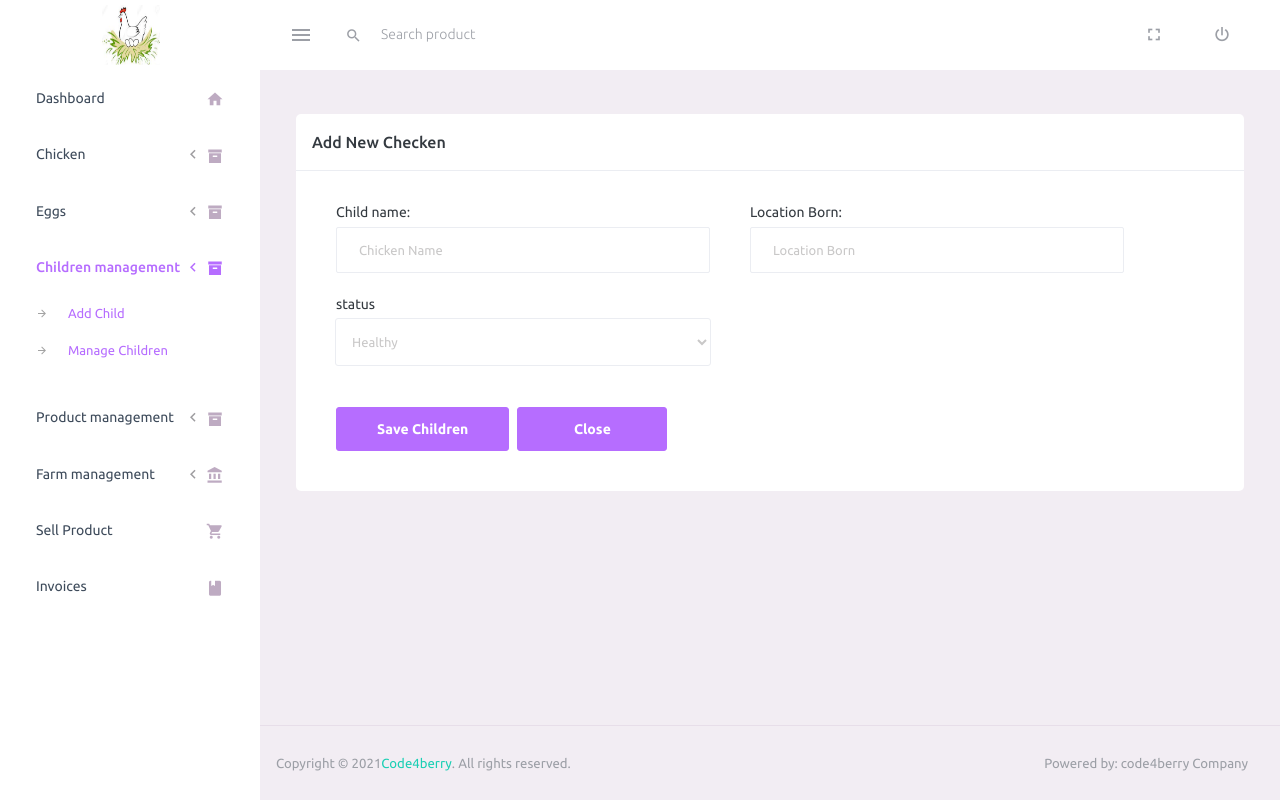
After one commit to santisoftpro/chiicken-gigs-project, a PHP site: page /child.php in a window 1280 px wide. The commit adds this page. Run offline with PHP 8.4, Linux system fonts and the light colour scheme; the visitor is signed in with stand-in values (Sample User, id 1); data comes from the database, SQL or seed files in the repository; some libraries are stand-ins or nearby versions.

Commit message:
adding child

```diff
--- /dev/null
+++ b/child.php
@@ -0,0 +1,102 @@
+<?php
+include('includes/checklogin.php');
+check_login();
+if(isset($_POST['submit']))
+{
+    $chickenName=$_POST['chickenName'];
+    $location=$_POST['location'];
+    $status=$_POST['status'];
+    $sql="INSERT INTO `child`(`childName`, `location`, `status`) VALUES ('$childname','$location','$status')";
+    $query = $dbh->prepare($sql);
+    $query->bindParam(':chickenName',$chickenName,PDO::PARAM_STR);
+    $query->bindParam(':location',$location,PDO::PARAM_STR);
+    $query->bindParam(':status',$status,PDO::PARAM_STR);
+    if ($query->execute()){
+        echo '<script>alert("Child has been Added successfully")</script>';
+    }else{
+        echo '<script>alert("Child failed! try again later")</script>';
+    }
+}
+?>
+
+<!DOCTYPE html>
+<html lang="en">
+<?php @include("includes/head.php");?>
+<body>
+    <div class="container-scroller">
+        <!-- partial:../../partials/_navbar.html -->
+        <?php @include("includes/header.php");?>
+        <!-- partial -->
+        <div class="container-fluid page-body-wrapper">
+            <!-- partial:../../partials/_sidebar.html -->
+            <?php @include("includes/sidebar.php");?>
+            <!-- partial -->
+            <div class="main-panel">
+                <div class="content-wrapper">
+                    <div class="row">
+                        <div class="col-12">
+                            <div class="card">
+                                <div class="modal-header">
+                                    <h5 class="modal-title" style="float: left;">Add New Checken</h5>
+                                </div>
+
+                                <div class="card-body">
+
+                                            <form method="post">
+
+                                                <div>&nbsp;</div>
+                                                <div class="row">
+                                                    <div class="form-group row col-md-6">
+                                                        <label class="col-12" for="register1-username">Child name:</label>
+                                                        <div class="col-12">
+                                                            <input type="text" class="form-control" name="chickenName" placeholder="Chicken Name" >
+                                                        </div>
+                                                    </div>
+                                                    <div class="form-group row col-md-6">
+                                                        <label class="col-12" for="register1-email">Location Born:</label>
+                                                        <div class="col-12">
+                                                            <input type="text" class="form-control" name="location" placeholder="Location Born" required='true'  >
+                                                        </div>
+                                                    </div>
+                                                </div>
+                                                <div class="row">
+                                                    <div class="form-group row col-md-6">
+                                                      <label class="col-12" for="register1-email">status
+                                                      </label>
+                                                      <div class="col-12">
+                                                        <select name="status" class="form-control" required='true'>
+                                                            <option value="">Healthy</option>
+                                                            <option value="">Mederate</option>
+                                                            <option value="">Improvement</option>
+                                                        </select>
+
+                                                    </div>
+                                                </div>
+
+                                            </div>
+
+
+
+                                    <br>
+                                    <button type="submit" name="submit" class="btn btn-primary btn-fw mr-2" style="float: left;">Save Children</button>
+
+                                    <a href="manage-child.php" class="btn btn-primary btn-fw mr-2" style="float: left;">Close</a>
+                                </form>
+                            </div>
+                        </div>
+                    </div>
+                </div>
+            </div>
+            <!-- content-wrapper ends -->
+            <!-- partial:../../partials/_footer.html -->
+            <?php @include("includes/footer.php");?>
+            <!-- partial -->
+        </div>
+        <!-- main-panel ends -->
+    </div>
+    <!-- page-body-wrapper ends -->
+</div>
+<!-- container-scroller -->
+<?php @include("includes/foot.php");?>
+</body>
+</html>
--- a/includes/sidebar.php
+++ b/includes/sidebar.php
@@ -83,6 +83,20 @@
                 </ul>
             </div>
         </li>
+        <li class="nav-item">
+            <a class="nav-link" data-toggle="collapse" href="#companymanagement" aria-expanded="false" aria-controls="ui-basic">
+                <span class="menu-title">Children management</span>
+                <i class="menu-arrow"></i>
+                <i class="mdi mdi-archive menu-icon"></i>
+            </a>
+            <div class="collapse" id="ui-basic">
+                <ul class="nav flex-column sub-menu">
+                    <li class="nav-item"> <a class="nav-link" href="child.php">Add Child</a></li>
+                    <li class="nav-item"> <a class="nav-link" href="manage-child.php">Manage Children</a></li>
+                </ul>
+            </div>
+        </li>
+
         <li class="nav-item">
             <a class="nav-link" data-toggle="collapse" href="#ui-basic" aria-expanded="false" aria-controls="ui-basic">
                 <span class="menu-title">Product management</span>
```
Also changed, not shown: manage-child.php (added).
